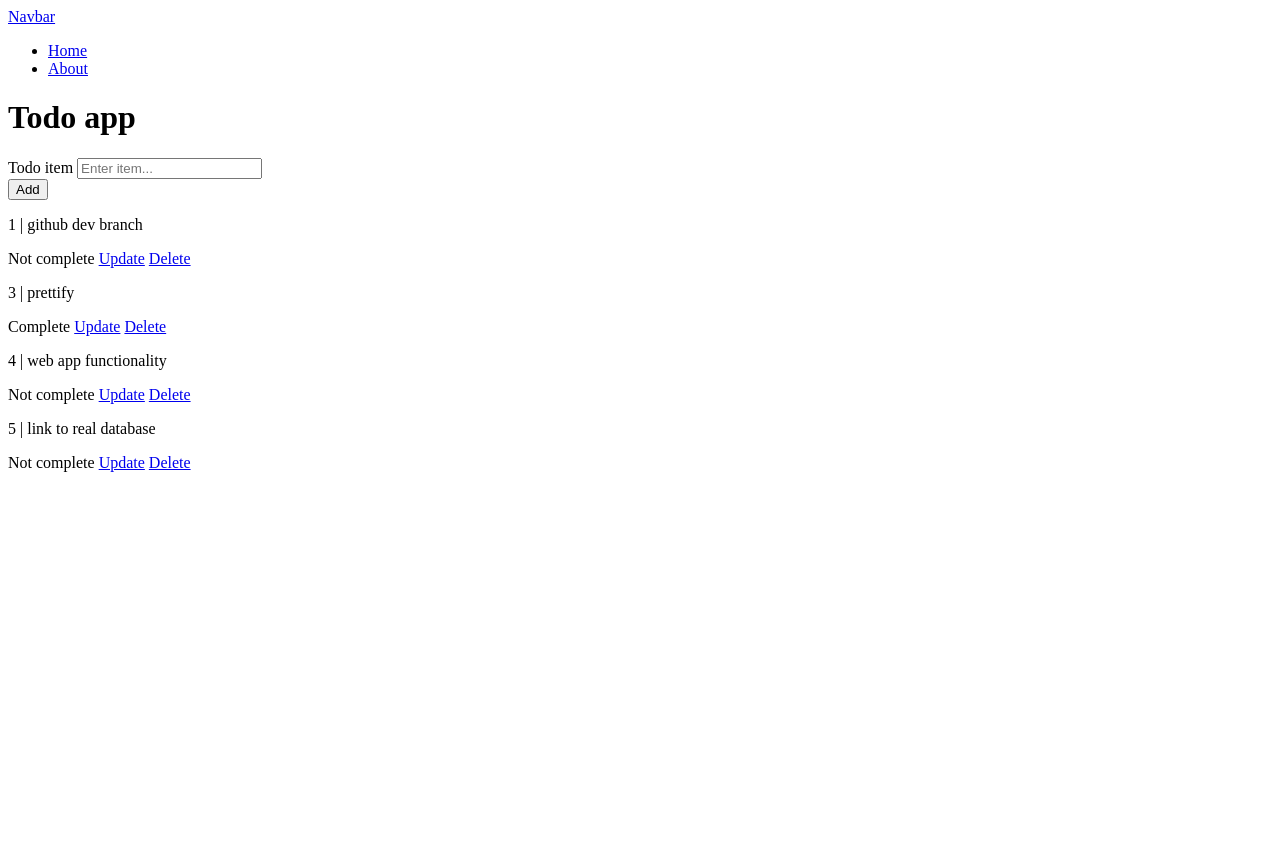
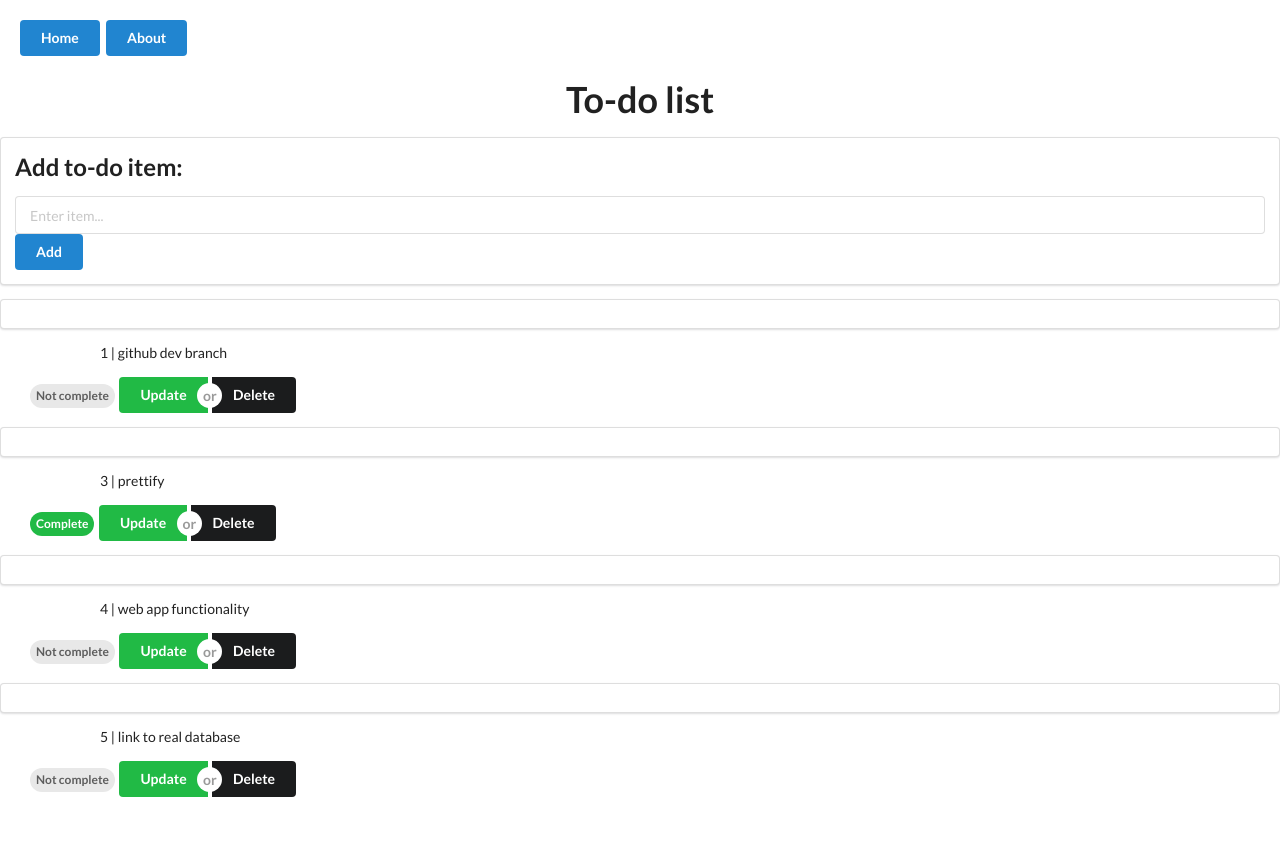
Before and after one commit to jdovener/todo_app, a Flask app: page / in a window 1280 px wide. Before the commit the page ends 472 px from the top, so only its background shows below. Run offline with Flask 2, Linux system fonts and the light colour scheme; data comes from the database, SQL or seed files in the repository; both versions use the stored data as it was after the commit.

Commit message:
JD: made pretty

```diff
--- a/templates/index.html
+++ b/templates/index.html
@@ -5,47 +5,51 @@
     <meta name="viewport" content="width=device-width, initial-scale=1.0">
     <!-- nav bar -->
     <nav>
-        <div>
-          <a href="/">Navbar</a>
-            <ul>
-              <li>
-                <a href="/">Home</a>
-              </li>
-              <li>
-                <a href="/about">About</a>
-              </li>
-            </ul>
+        <br>
+        <div style="margin-left: 20px;">
+            <a href="/" class="ui blue button">Home</a>
+            <a href="/about" class="ui blue button">About</a>
         </div>
       </nav>
       <!-- nav bar -->
-    <title>Todo app</title>
+    <title>To-do app</title>
+    <!-- Semantic import -->
+    <link rel="stylesheet" href="https://cdn.jsdelivr.net/npm/semantic-ui@2.4.2/dist/semantic.min.css">
+    <script src="https://cdn.jsdelivr.net/npm/semantic-ui@2.4.2/dist/semantic.min.js"></script>
+    <!-- Semantic import -->
 </head>
 <body>
-
-    <h1>Todo app</h1>
-
-    <form action="/add" method="post">
-        <div>
-            <label for="title">Todo item</label>
+    <div class="ui center aligned header">
+    <h1 class="ui huge header">To-do list</h1>
+    </div>
+    <form class="ui form" action="/add" method="post">
+        <div class="ui segment">
+            <h2 for="title">Add to-do item:</h2>
             <input type="text" name="title" placeholder="Enter item...">
             <br>
-            <button type="submit">Add</button>
+            <button class="ui blue button" type="submit">Add</button>
         </div>
     </form>
-
     {% for todo in todo_list %}
-        <p>{{ todo.id }} | {{ todo.title }}</p>
+    <div class="ui segment"></div>
+        <p style="margin-left: 100px;">{{ todo.id }} | {{ todo.title }}</p>
 
         {% if todo.complete == False %}
-            <span>Not complete</span>
+            <span style="margin-left: 30px;" class="ui gray circular label">Not complete</span>
         {% else %}
-            <span> Complete</span>
+            <span style="margin-left: 30px;" class="ui green circular label"> Complete</span>
         {% endif %}
-
-        <a href="/update/{{ todo.id }}">Update</a>
-        <a href="/delete/{{ todo.id }}">Delete</a>
-
+        <div class="ui buttons">
+        <a class="ui positive button" href="/update/{{ todo.id }}">Update</a>
+        <div class="or"></div>
+        <a class="ui black button" href="/delete/{{ todo.id }}">Delete</a>
+        </div>
 
     {% endfor %}
+    </div>
+    <br>
+    <br>
+    <br>
+    <br>
 </body>
 </html>
```
Also changed, not shown: templates/about.html (+11 -16 lines), db.sqlite.
